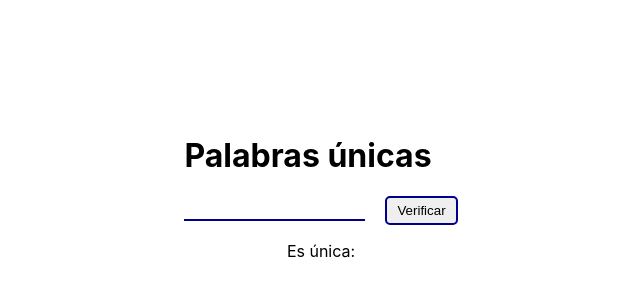
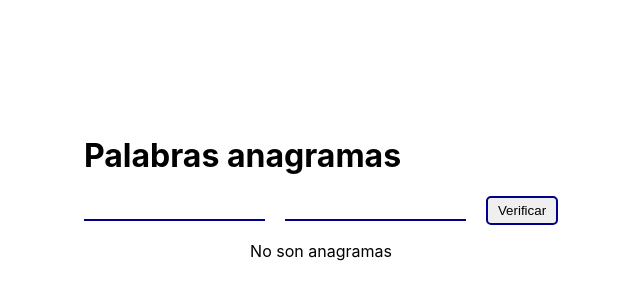
Before and after one commit to damfinkel/react-excercises, a React (Create React App) app: page / in a window 1280 px wide. Shown: the part 54-354 px from the top of the page, without its empty margins (319-959 px from the left). Built offline with nearby package versions, Linux system fonts and the light colour scheme.

Commit message:
Anagram exercise.

```diff
--- a/src/App.js
+++ b/src/App.js
@@ -1,8 +1,10 @@
 import Algorithms from './components/Algorithms/index';
+import Anagrams from './components/Anagrams';
 
 function App() {
   return (
-    <Algorithms />
+    // <Algorithms />
+    <Anagrams />
   );
 }
 
--- a/src/components/Algorithms/index.tsx
+++ b/src/components/Algorithms/index.tsx
@@ -6,23 +6,24 @@ import './styles.css';
 // e.g. unique("hello") --> false
 // e.g. unique("algorithm") --> true
 function Algorithms(){
-  const [name, setName] = useState('');
+  const [word, setWord] = useState('');
   const handleSubmit = (e: any) => {
     e.preventDefault();
+    unique(e.target.values);
   }
 
   const unique = ({value}: any) => {
-    let result = 'Es única';
+    let result = true;
     const wordArray = value.split('');
     for (let j=0; j < wordArray.length; j ++) {
       const letter = wordArray[j];
       for (let i=j+1; i < wordArray.length; i ++) {
         if(letter === wordArray[i]) {
-          result = 'No es única'
+          result = false;
         }
       }
     }
-    console.log(result)
+    return result;
   }
   // doble for
   // casos bordes  - condiciones a cumplir para que no se rompe
@@ -32,7 +33,7 @@ function Algorithms(){
   // otro componente con dos inputs
 
   const handleChange = ({value}: any) => {
-    setName(value);
+    setWord(value);
     console.log(value)
   }
 
@@ -40,7 +41,7 @@ function Algorithms(){
     <div className="container">
       <form className="form" onSubmit={handleSubmit}>
         <h1>Palabras únicas</h1>
-        <input type="text" name={name} onChange={e => handleChange(e.target)} className="input"/>
+        <input type="text" name={word} placeholder="Ingrese una palabra" onChange={e => handleChange(e.target)} className="input"/>
         <button type="submit" className="button">Verificar</button>
       </form>
       <p>Es única:</p>
--- /dev/null
+++ b/src/components/Anagrams/index.tsx
@@ -0,0 +1,53 @@
+import React, { useState } from 'react';
+// import './styles.css';
+
+  // funcion que me devuelva si un string un anagrama
+  // otro componente con dos inputs
+function Anagrams(){
+  const [datos, setDatos] = useState({word1: '', word2: ''});
+  const [anagrams, setAnagrams] = useState<boolean>();
+
+  const handleSubmit = (e: any) => {
+    e.preventDefault();
+    setAnagrams(areAnagrams(datos));
+  }
+
+  const areAnagrams = ({word1, word2}: {word1: string, word2: string}) => {
+    let result = true;
+    const wordArray1 = word1.split('').sort();
+    const wordArray2 = word2.split('').sort();
+
+    if (wordArray1.length === wordArray2.length) {
+      for (let i=0; i < word1.length; i++) {
+        if(wordArray1[i] !== wordArray2[i]) {
+          result = false;
+        }
+      }
+      return result;
+    }
+    return false;
+  }
+
+
+  const handleChange = (event: any) => {
+    setDatos({
+      ...datos,
+      [event.target.name]: event.target.value
+    })
+    console.log(event.target.value)
+  }
+
+  return (
+    <div className="container">
+      <form className="form" onSubmit={handleSubmit}>
+        <h1>Palabras anagramas</h1>
+        <input type="text" name="word1" onChange={handleChange} className="input"/>
+        <input type="text" name="word2" onChange={handleChange} className="input"/>
+        <button type="submit" className="button">Verificar</button>
+      </form>
+      <p>{anagrams ? 'Si son anagramas' : 'No son anagramas'}</p>
+    </div>
+  )
+}
+
+export default Anagrams;
```
